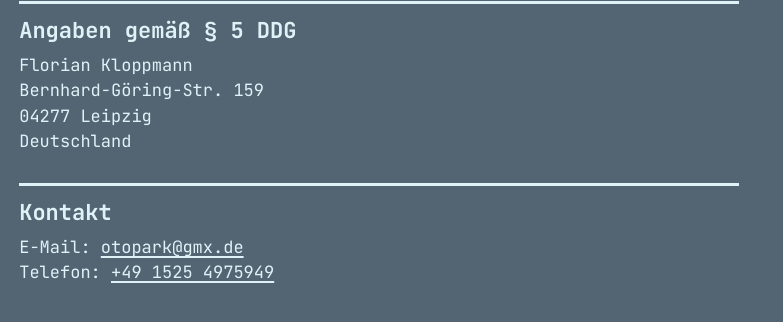
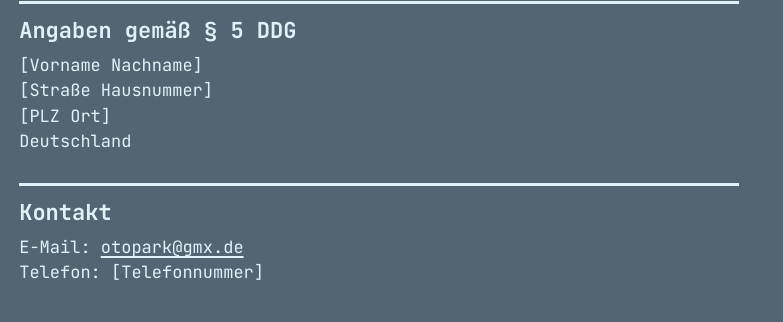
Before and after one commit to otoparkband/otopark.github.io, a plain HTML site: page impressum.html in a window 1280 px wide. Shown: the part 204-526 px from the top of the page, without its empty margins (0-783 px from the left). Drawn offline with Linux system fonts and the light colour scheme.

Commit message:
changed impressum

```diff
--- a/impressum.html
+++ b/impressum.html
@@ -28,15 +28,15 @@ a:focus-visible{outline:3px solid #e0f2f8;outline-offset:3px}
        Band als GbR: „otopark GbR“ plus Namen aller Mitglieder ODER der vertretungsberechtigten Person.
        Keine Postfach-Adresse – sie muss zustellfähig sein. -->
   <h2>Angaben gemäß § 5 DDG</h2>
-  <p>Florian Kloppmann<br>
-     Bernhard-Göring-Str. 159<br>
-     04277 Leipzig<br>
+  <p>[Vorname Nachname]<br>
+     [Straße Hausnummer]<br>
+     [PLZ Ort]<br>
      Deutschland</p>
 
   <h2>Kontakt</h2>
   <!-- Neben der E-Mail braucht es einen zweiten schnellen Kontaktweg, üblich ist eine Telefonnummer. -->
   <p>E-Mail: <a href="mailto:otopark@gmx.de">otopark@gmx.de</a><br>
-     Telefon: <a href="tel:+4915254975949">+49 1525 4975949</a></p>
+     Telefon: [Telefonnummer]</p>
 
   <!-- Nur falls vorhanden, sonst den Block löschen:
   <h2>Umsatzsteuer</h2>
```
Also changed, not shown: datenschutz.html (+2 -2 lines), index.html (+1 -3 lines).
